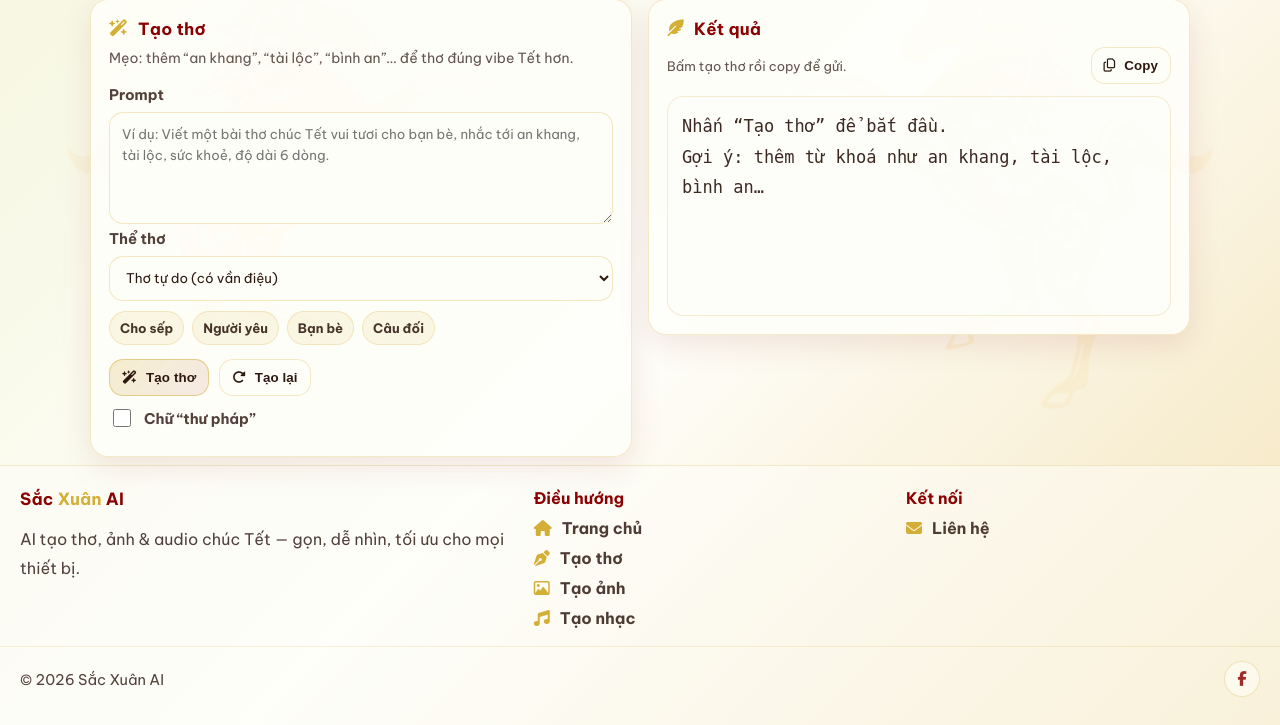
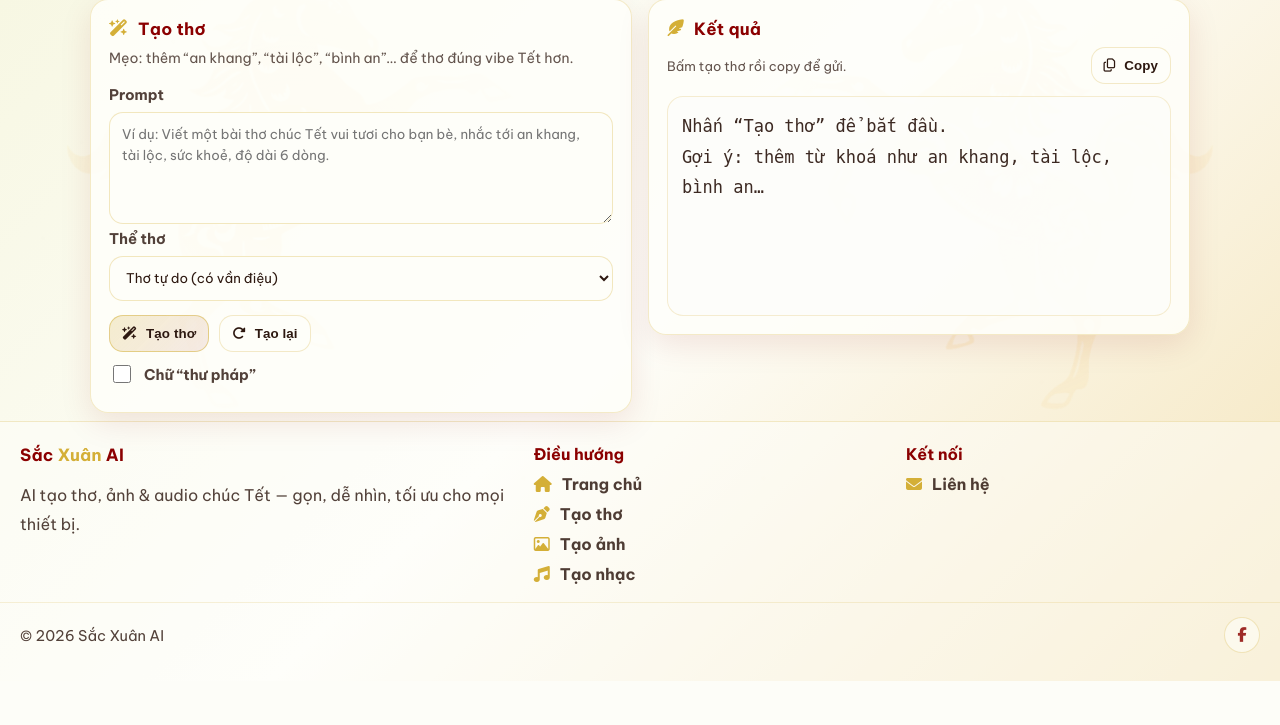
Before and after one commit to Laikaaaaaaaa/sac-xuan, a Flask app: page /main in a window 1280 px wide. Shown: the part 280-1005 px from the top of the page. After the commit the page ends 961 px from the top, so only its background shows below. Run offline with Flask 3, Linux system fonts and the light colour scheme; some libraries are stand-ins or nearby versions.

Commit message:
update phụ

```diff
--- a/templates/main.html
+++ b/templates/main.html
@@ -847,13 +847,6 @@
                                 <option value="cau_doi">Câu đối (2 vế)</option>
                             </select>
 
-                            <div class="chips" aria-label="Gợi ý prompt nhanh">
-                                <span class="chip" data-k="Viết thơ chúc Tết trang trọng cho sếp, 4 dòng, lịch sự.">Cho sếp</span>
-                                <span class="chip" data-k="Viết thơ chúc Tết dễ thương cho người yêu, 6 dòng, có chút lãng mạn.">Người yêu</span>
-                                <span class="chip" data-k="Viết thơ chúc Tết hài hước cho bạn bè, 4 dòng, vui vui.">Bạn bè</span>
-                                <span class="chip" data-k="Viết câu đối chúc Tết cổ phong, 2 câu, nhắc phúc lộc thọ.">Câu đối</span>
-                            </div>
-
                             <div class="actions">
                                 <button class="btn btn-primary" type="submit"><i class="fa-solid fa-wand-magic-sparkles" aria-hidden="true"></i>Tạo thơ</button>
                                 <button class="btn" id="regen" type="button"><i class="fa-solid fa-rotate-right" aria-hidden="true"></i>Tạo lại</button>
```
